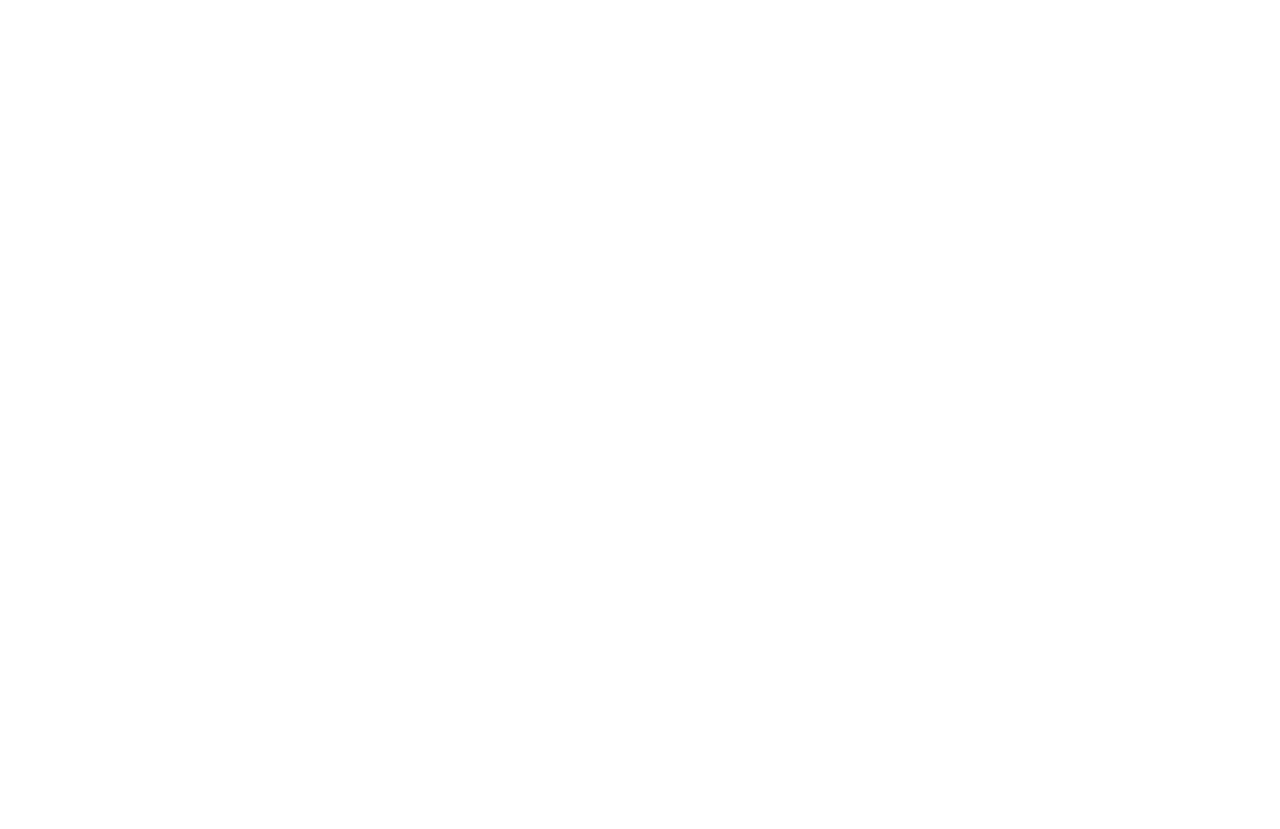
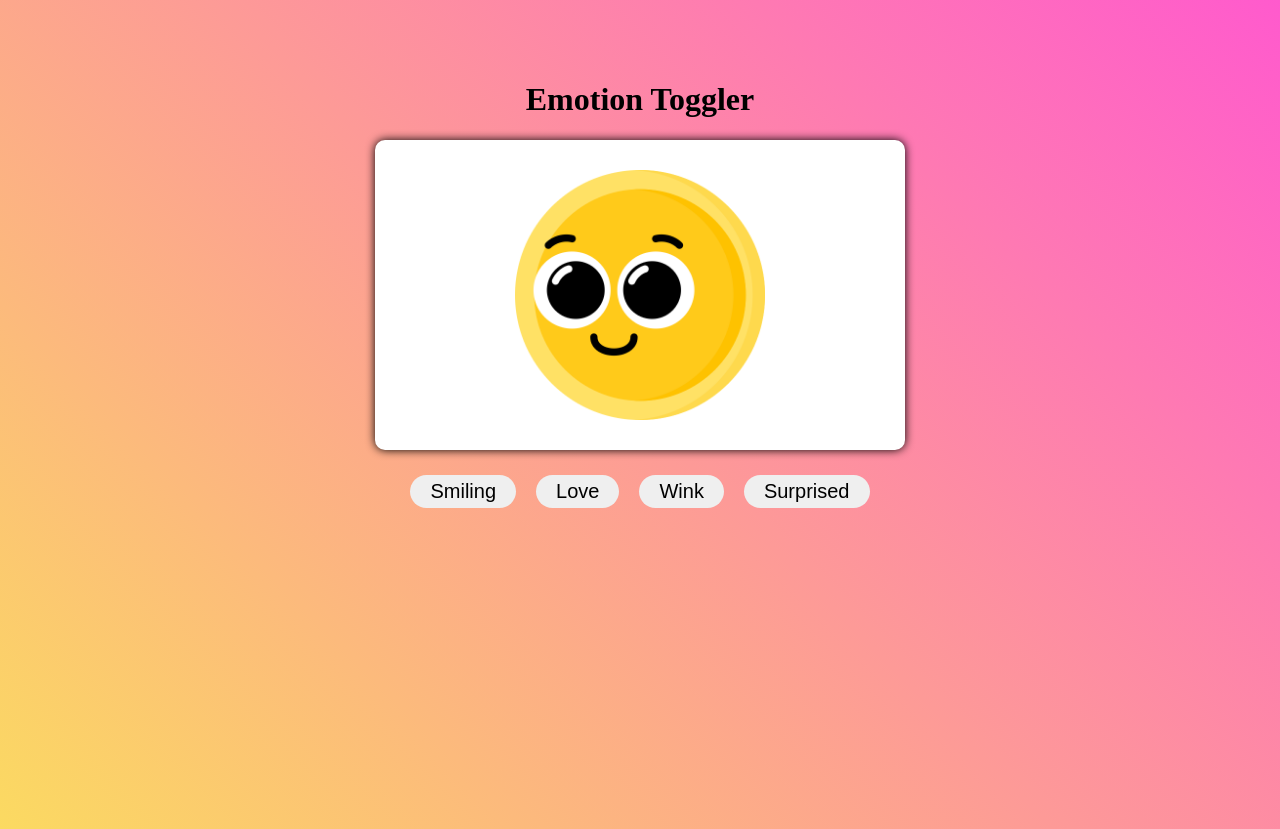
Before and after one commit to rutu-jadhav1/icp_7.0-assignment-26, a plain HTML site: page index.html in a window 1280 px wide. Before the commit the page ends 800 px from the top, so only its background shows below. Drawn offline with Linux system fonts and the light colour scheme.

Commit message:
Emotion Toggler project

```diff
--- a/index.html
+++ b/index.html
@@ -4,8 +4,88 @@
     <meta charset="UTF-8">
     <meta name="viewport" content="width=device-width, initial-scale=1.0">
     <title>Assignment 26</title>
+    <style>
+        body{
+            background-color: #FBDA61;
+            background-image: linear-gradient(45deg, #FBDA61 0%, #FF5ACD 100%);
+            min-height: 100vh;
+        }
+        .app-title{
+            text-align: center;
+            padding-top: 60px;
+        }
+        .emoji-container{
+            background-color: white;
+            width: 470px;
+            display: flex;
+            justify-content: center;
+            margin: 10px auto;
+            padding: 30px;
+            border-radius: 10px;
+            box-shadow: 0 0 10px black;
+        }
+        .emoji1{
+            height: 250px;
+        }
+        .btn-container{
+            display: flex;
+            justify-content: center;
+            margin-top: 25px;
+        }
+        .btn-toggle{
+            font-size: 20px;
+            padding: 5px 20px;
+            border-radius: 40px;
+            border: none;
+            margin: 0 10px;
+            cursor: pointer;
+        }
+        .btn-toggle:hover{
+            box-shadow: 0 0 10px black;
+
+        }
+        @media screen and (max-width(600px)) {
+            .emoji-container{
+                width: 80%;
+            }
+            .emoji1{
+                height: 100px;
+            }
+        }
+    </style>
 </head>
 <body>
+    <h1 class="app-title">Emotion Toggler</h1>
+    <div class="emoji-container">
+        <img src="./img/smiling.png" class="emoji1" id="1Emoji" />
+    </div>
+    <div class="btn-container">
+        <button class="btn-toggle" onclick="toggleEmoji('smile')">Smiling</button>
+        <button class="btn-toggle" onclick="toggleEmoji('love')">Love</button>
+        <button class="btn-toggle" onclick="toggleEmoji('wink')">Wink</button>
+        <button class="btn-toggle" onclick="toggleEmoji('surprise')">Surprised</button>
+    </div>
 
+    <script>
+        function toggleEmoji(state){
+            const emojiElement = document.getElementById("1Emoji");
+            if(state =='smile'){
+                emojiElement.src = './img/smiling.png';
+            }
+            else if(state == 'love')
+            {
+                emojiElement.src = './img/love.png';
+            }
+            else if(state == 'wink')
+            {
+                emojiElement.src = './img/wink.png';
+            }
+           else if(state == 'surprise')
+           {
+                emojiElement.src = './img/surprised.png';
+           }
+        }
+
+    </script>
 </body>
 </html>
```
